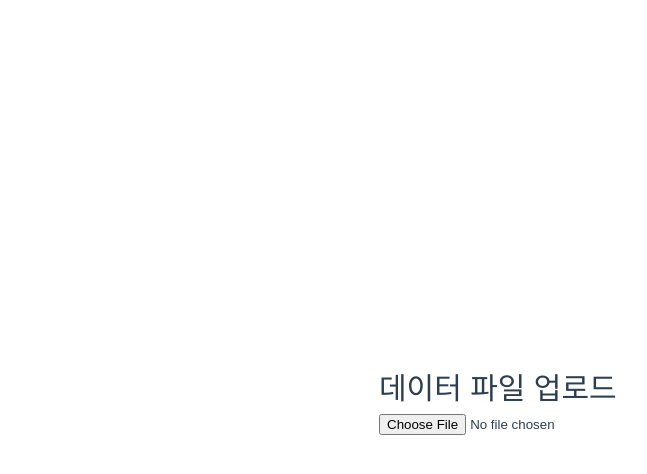
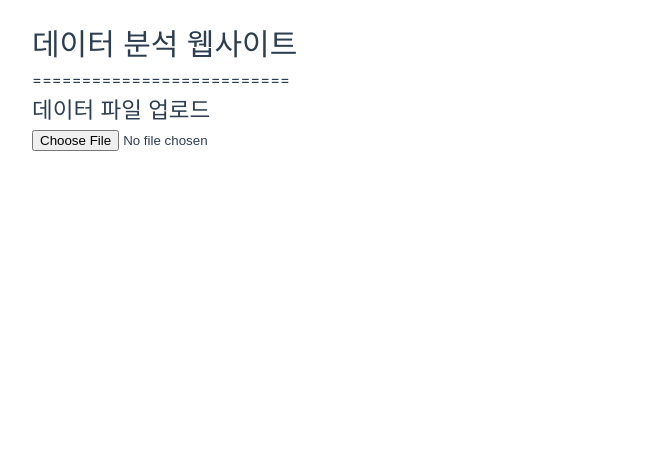
Before and after one commit to Kojongwoo/DataAnalysisPlatform, a Vue app in the folder frontend/: page / in a window 1280 px wide. Shown: the top 474 px of the page, without its empty margins (8-655 px from the left). Built offline with nearby package versions, Linux system fonts and the light colour scheme.

Commit message:
1122 outlier_processing

```diff
--- a/frontend/index.html
+++ b/frontend/index.html
@@ -4,7 +4,7 @@
     <meta charset="UTF-8">
     <link rel="icon" href="/favicon.ico">
     <meta name="viewport" content="width=device-width, initial-scale=1.0">
-    <title>DA Platform</title>
+    <title>DataAnalysis Platform</title>
   </head>
   <body>
     <div id="app"></div>
--- a/frontend/src/App.vue
+++ b/frontend/src/App.vue
@@ -1,6 +1,8 @@
 <template>
   <main>
-    <h1>데이터 파일 업로드</h1>
+    <h1>데이터 분석 웹사이트</h1>
+    <div>==========================</div>
+    <h2>데이터 파일 업로드</h2>
     <input type="file" @change="handleFileUpload">
 
     <div v-if="isLoading" class="loading-spinner">
@@ -76,27 +78,20 @@
 
         <div class="button-group">
           <div class="action-section">
-            <h3>제거 (Deletion)</h3>
-            <button class="btn-danger" @click="handleProcess('drop_na')" :disabled="isLoading">
-              결측치 행 제거
-            </button>
+            <h3>결측치 처리</h3>
+            <button class="btn-danger" @click="handleProcess('drop_na')" :disabled="isLoading">결측치 행 제거</button>
+            <button @click="handleProcess('fill_na_mean')" :disabled="isLoading">평균값으로 채우기(숫자형)</button>
+            <button @click="handleProcess('fill_na_median')" :disabled="isLoading">중앙값으로 채우기(숫자형)</button>
+            <button @click="handleProcess('fill_na_mode')" :disabled="isLoading">최빈값으로 채우기(범주형)</button>
+            <button @click="handleProcess('fill_na_zero')" :disabled="isLoading">0으로 채우기</button>
           </div>
 
           <div class="action-section">
-            <h3>대체 (Imputation)</h3>
-            <button @click="handleProcess('fill_na_mean')" :disabled="isLoading">
-              평균값 (숫자형)
-            </button>
-            <button @click="handleProcess('fill_na_median')" :disabled="isLoading">
-              중앙값 (숫자형)
-            </button>
-            <button @click="handleProcess('fill_na_mode')" :disabled="isLoading">
-              최빈값 (범주형/모두)
-            </button>
-            <button @click="handleProcess('fill_na_zero')" :disabled="isLoading">
-              0으로 채우기
-            </button>
+            <h3>이상치 처리</h3>
+            <button class="btn-danger" @click="handleProcess('drop_outliers')" :disabled="isLoading">이상치 행 제거</button>
+            <button @click="handleProcess('cap_outliers')" :disabled="isLoading">상 / 하한값 대체</button>
           </div>
+
         </div>
       </div>
 
@@ -194,27 +189,30 @@ const handleProcess = async (actionName) => {
 </script>
 
 <style>
+/* 💡 main 태그가 화면 전체를 쓰도록 수정 */
 main {
-  max-width: 90vw;
-  margin: 20px auto;
+  width: 100%;
+  max-width: 100%; /* 90vw 등 제한 제거 */
+  margin: 0;
+  padding: 0 20px; /* 좌우 여백 살짝 */
 }
 
 .analysis-layout {
   display: grid;
-  /* 1fr 2fr : 통계량 틀이 1, 데이터 틀이 2의 비율로 공간 차지 */
-  gap: 20px; /* 두 틀 사이의 간격 */
+  gap: 20px;
   margin-top: 20px;
+  width: 100%; /* 레이아웃도 꽉 채우기 */
 }
-/* 로딩 스피너 (간단) */
+/* 로딩 스피너 */
 .loading-spinner {
   margin-top: 20px;
   font-size: 1.2em;
   color: #fbf3f3ff;
 }
 
-/* 틀 공통 스타일 */
-.table-frame, .stats-frame, .quality-frame {
-  border: 1px solid #534f4f; /* 프레임 테두리*/
+/* 프레임 스타일 유지 */
+.table-frame, .stats-frame, .quality-frame, .chart-frame, .preprocessing-frame {
+  border: 1px solid #534f4f;
   padding: 15px;
   margin-top: 20px;
   background-color: #1d1c1c;
@@ -254,10 +252,10 @@ main {
   background-color: #007bff;
   color: white;
   border: none;
-  padding: 8px 12px;
-  border-radius: 4px;
+  padding: 14px 20px;
+  border-radius: 8px;
   cursor: pointer;
-  font-weight: 0.9rem;
+  font-weight: bold;
   transition: background 0.2s;
 }
 .preprocessing-frame button:hover {
--- a/frontend/src/assets/main.css
+++ b/frontend/src/assets/main.css
@@ -1,9 +1,11 @@
 @import './base.css';
 
+/* 기본 앱 컨테이너 설정 */
 #app {
-  max-width: 1280px;
-  margin: 0 auto;
-  padding: 2rem;
+  width: 100%;
+  max-width: 100%; /* 너비 제한 해제 */
+  margin: 0;
+  padding: 20px;
   font-weight: normal;
 }
 
@@ -21,15 +23,20 @@ a,
   }
 }
 
+/* 💡 핵심 수정 사항 */
+/* 데스크탑 환경에서 강제로 중앙 정렬되거나 그리드로 나뉘는 것을 막습니다. */
 @media (min-width: 1024px) {
   body {
-    display: flex;
-    place-items: center;
+    display: block !important; /* flex(중앙정렬) 해제 */
+    place-items: unset !important;
+    min-width: 100%;
   }
 
   #app {
-    display: grid;
-    grid-template-columns: 1fr 1fr;
-    padding: 0 2rem;
+    display: block !important; /* grid 해제 */
+    padding: 20px !important;
+    width: 100% !important;
+    max-width: 100% !important;
+    margin: 0 !important;
   }
 }
```
Also changed, not shown: 1 other file (tests, documents, lock files or other folders).
